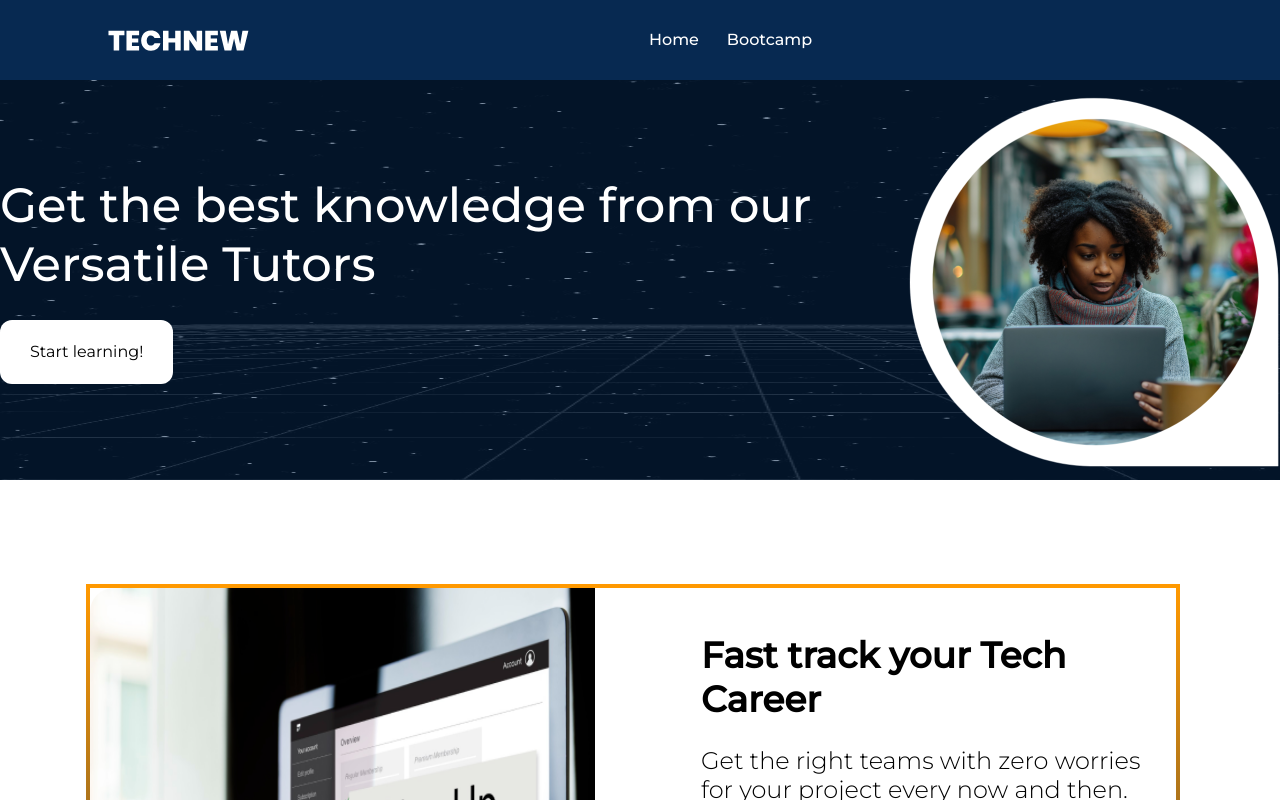
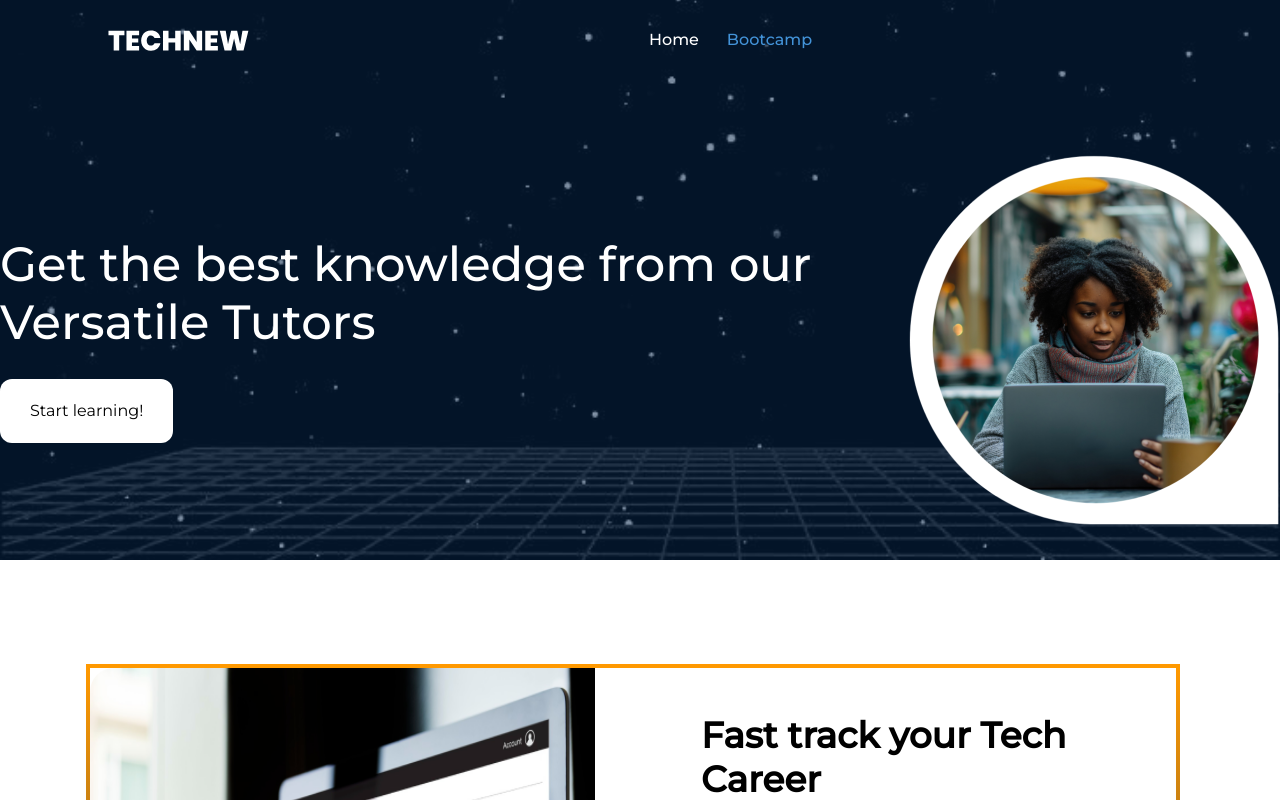
Before and after one commit to AyoMoses1/PROGFAMS-ASSESSMENT, a React (Vite) app: page / in a window 1280 px wide. Shown: the top 800 px of the page. Built offline with nearby package versions, Linux system fonts and the light colour scheme.

Commit message:
Work on hero section

```diff
--- /dev/null
+++ b/src/components/Hero/index.tsx
@@ -0,0 +1,67 @@
+import React from "react";
+import { Link, useLocation } from "react-router-dom";
+import Logo from "../../../src/assets/icons/Logo.svg";
+import bg from "assets/bg.jpeg";
+import image from "assets/2.png";
+import Button from "components/Button/Button";
+
+const Index = () => {
+  const location = useLocation();
+
+  const isActive = (path) => location.pathname === path;
+
+  return (
+    <div className="hero w-full relative overflow-hidden h-[560px] pb-[42.8px]">
+      <div
+        className="absolute inset-0"
+        style={{
+          backgroundImage: `url(${bg})`,
+          backgroundSize: "cover",
+          backgroundPosition: "0% 55%",
+          backgroundRepeat: "no-repeat",
+        }}
+      />
+      <div className="absolute bg-primary inset-0 opacity-50 z-10" />
+      <div className="h-[10vh] flex gap-[400px] items-center px-[108px] relative z-20">
+        <img src={Logo} alt="Logo" className="" />
+        <div>
+          <ul className="flex gap-7 cursor-pointer font-medium text-base">
+            <li>
+              <Link
+                to="/"
+                className={`${
+                  isActive("/") ? "text-white" : "text-[#4393D8]"
+                }`}
+              >
+                Home
+              </Link>
+            </li>
+            <li>
+              <Link
+                to="/bootcamp"
+                className={`${
+                  isActive("/bootcamp") ? "text-white" : "text-[#4393D8]"
+                }`}
+              >
+                Bootcamp
+              </Link>
+            </li>
+          </ul>
+        </div>
+      </div>
+      <div className="container mx-auto flex items-center justify-center h-full relative z-20">
+        <div>
+          <h1 className="text-white font-montserrat text-hero-header font-hero-header leading-hero-header mb-[27px]">
+            Get the best knowledge from our Versatile Tutors
+          </h1>
+          <Button textColor="black" bgColor="white">
+            Start learning!
+          </Button>
+        </div>
+        <img src={image} alt="hero-image" />
+      </div>
+    </div>
+  );
+};
+
+export default Index;
--- a/src/pages/Home.tsx
+++ b/src/pages/Home.tsx
@@ -1,8 +1,5 @@
-import Nav from "../components/Nav/Nav";
+import Hero from "../components/Hero";
 import Footer from "../components/Footer/Footer";
-import bg from "assets/bg.jpeg";
-import image from "assets/2.png";
-import Button from 'components/Button/Button';
 import SectionOne from 'components/main2'
 import Testimonials from 'components/Testimonials'
 import Email from 'components/Email'
@@ -11,31 +8,8 @@ import Email from 'components/Email'
 const Home = () => {
   return (
     <div className="flex flex-col min-h-screen">
-      <Nav />
+      <Hero />
       <main className="flex-grow">
-        <div
-          className="hero w-full relative overflow-hidden"
-          style={{ height: "50vh" }}
-        >
-          <div
-            className="absolute inset-0"
-            style={{
-              backgroundImage: `url(${bg})`,
-              backgroundSize: "100% 100%",
-              backgroundRepeat: "no-repeat",
-            }}
-          />
-          <div className="absolute bg-primary inset-0 opacity-50" />
-          <div className="container mx-auto flex items-center justify-center h-full relative z-10">
-            <div>
-              <h1 className="text-white font-montserrat text-hero-header font-hero-header leading-hero-header mb-[27px]">
-                Get the best knowledge from our Versatile Tutors
-              </h1>
-              <Button textColor="black" bgColor="white">Start learning!</Button>
-            </div>
-            <img src={image} alt="hero-image" />
-          </div>
-        </div>
         <SectionOne/>
         <Testimonials/>
         <Email/>
```
